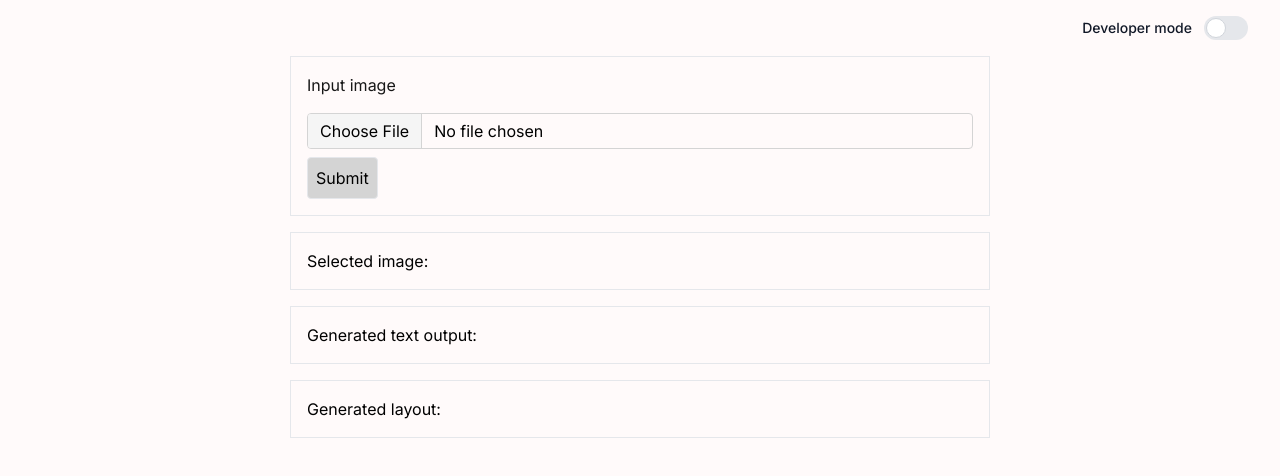
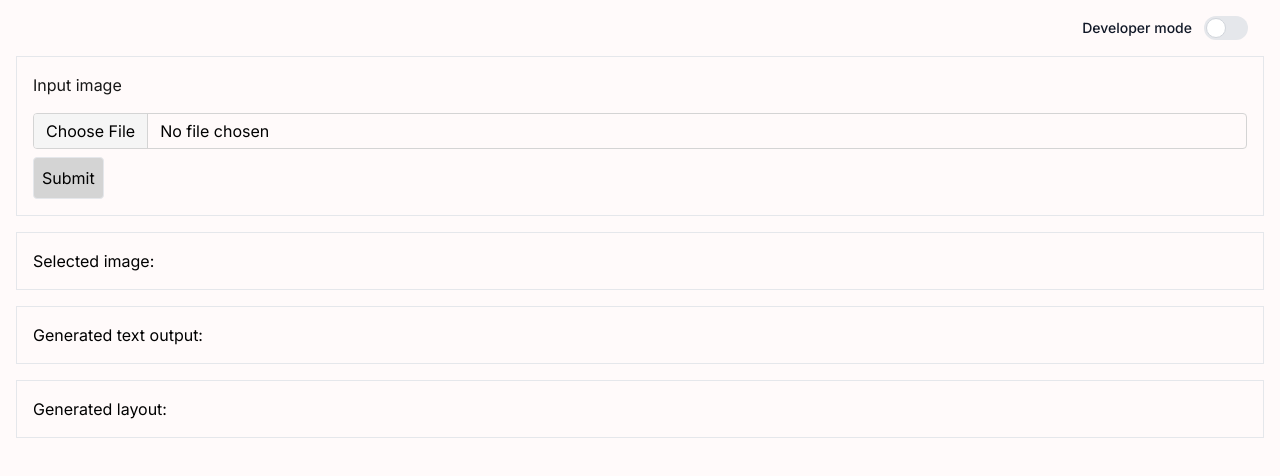
Before and after one commit to Eljowe/research-project-in-hci, a Next.js app: page / in a window 1280 px wide. Shown: the top 476 px of the page. Built offline with nearby package versions, Linux system fonts and the light colour scheme; no server answers.

Commit message:
remove max width

```diff
--- a/app/page.tsx
+++ b/app/page.tsx
@@ -138,7 +138,7 @@ export default function Home() {
             <div className="peer relative h-6 w-11 rounded-full bg-gray-200 after:absolute after:start-[2px] after:top-[2px] after:h-5 after:w-5 after:rounded-full after:border after:border-gray-300 after:bg-white after:transition-all after:content-[''] peer-checked:bg-blue-600 peer-checked:after:translate-x-full peer-checked:after:border-white peer-focus:outline-none peer-focus:ring-4 peer-focus:ring-blue-300 rtl:peer-checked:after:-translate-x-full dark:border-gray-600 dark:bg-gray-700 dark:peer-focus:ring-blue-800"></div>
           </label>
         </div>
-        <div className="m-2 flex h-min max-h-[800px] w-[100%] min-w-[350px] max-w-[700px] flex-col space-y-2 border p-4">
+        <div className="m-2 flex h-min max-h-[800px] w-[100%] min-w-[350px] flex-col space-y-2 border p-4">
           <form onSubmit={handleSubmit} className="space-y-2">
             <label className="mb-2 inline-block text-neutral-900 ">Input image</label>
             <input
@@ -219,7 +219,7 @@ export default function Home() {
             </div>
           )}
         </div>
-        <div className="m-2 flex h-min w-[100%] min-w-[350px] max-w-[700px] flex-col space-y-2 border p-4">
+        <div className="m-2 flex h-min w-[100%] min-w-[350px] flex-col space-y-2 border p-4">
           <p>Selected image:</p>
           {temporaryImageFile ? (
             <Image
@@ -231,11 +231,11 @@ export default function Home() {
             />
           ) : null}
         </div>
-        <div className="m-2 flex w-[100%] min-w-[350px] max-w-[700px] flex-col border p-4">
+        <div className="m-2 flex w-[100%] min-w-[350px] flex-col border p-4">
           <p>Generated text output:</p>
           {generatedOutput && <CodeBlock code={generatedOutput} language="html" />}
         </div>
-        <div className="m-2 flex w-[100%] min-w-[350px] max-w-[700px] flex-col border p-4">
+        <div className="m-2 flex w-[100%] min-w-[350px] flex-col border p-4">
           <p>Generated layout:</p>
           {generatedOutput && <div className="mt-4" dangerouslySetInnerHTML={{ __html: generatedOutput }} />}
         </div>
```
